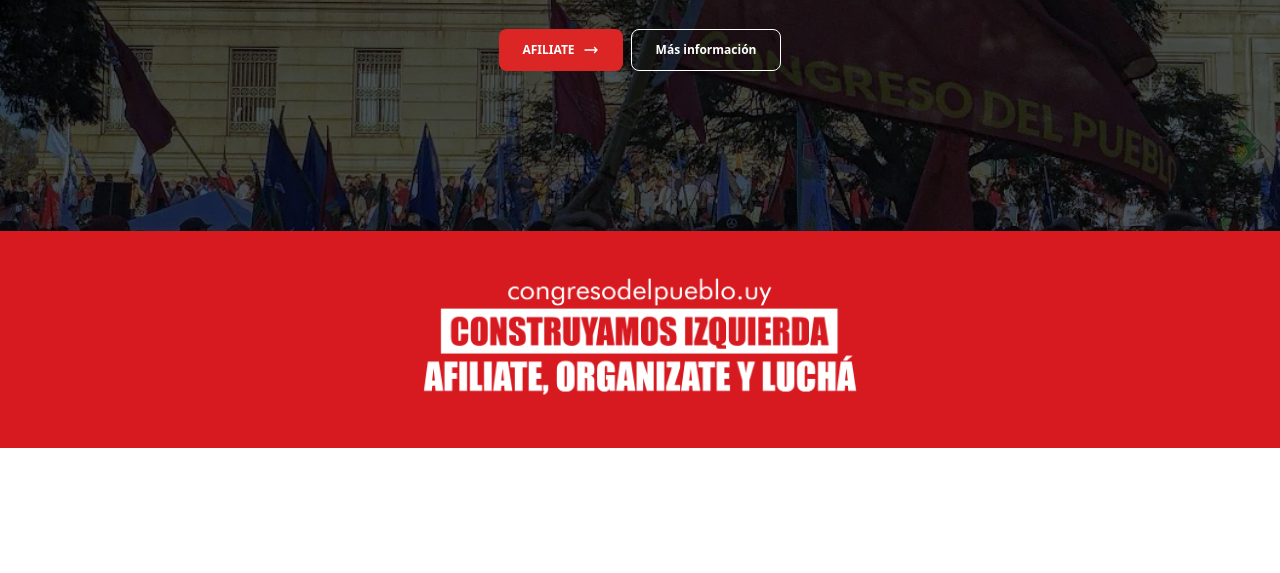
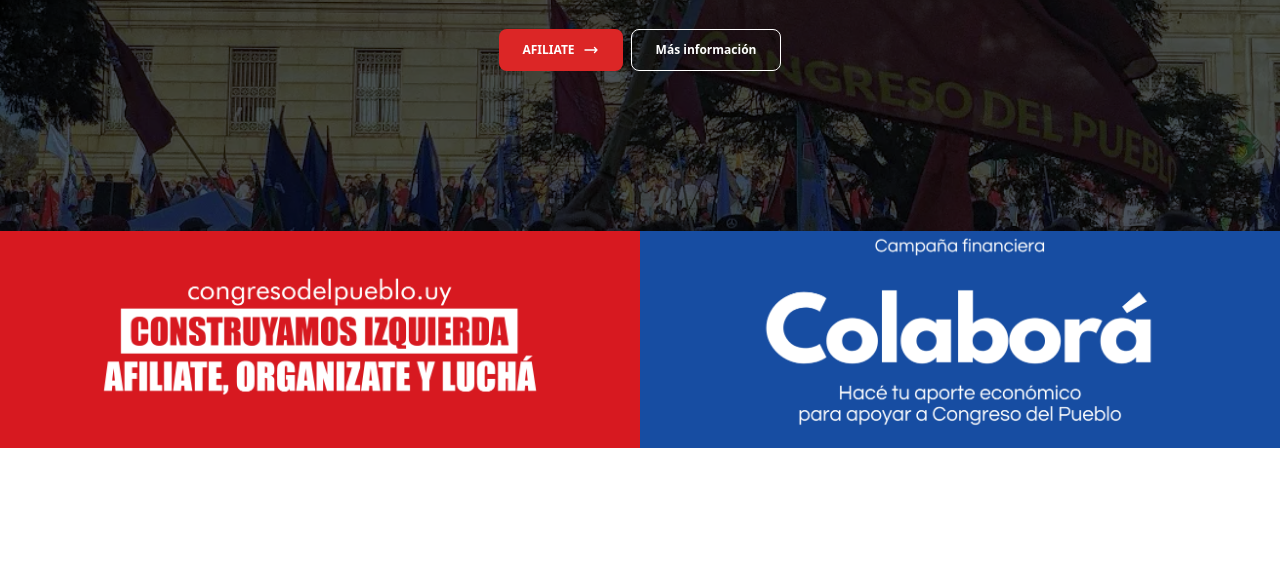
Before and after one commit to mateosebpe/cp-astro, an Astro site: page / in a window 1280 px wide. Shown: the part 369-942 px from the top of the page. Built offline with nearby package versions, Linux system fonts and the light colour scheme; Astro itself is replaced by a stand-in of ours.

Commit message:
colaborá

```diff
--- a/src/pages/index.astro
+++ b/src/pages/index.astro
@@ -28,9 +28,10 @@
 				<Button style="1" href="/quienes-somos">Más información</Button>
 			</div>
 		</Header>
-		<a
+		<div class="flex space-x-0 md:space-x-0  md:px-0 flex-col sm:flex-col md:flex-row">
+			<a
 			href="/afiliarse"
-			class="flex justify-center"
+			class="basis-1/2 flex justify-center"
 			style="background-color: #d71920;"
 		>
 			<img
@@ -39,6 +40,18 @@
 				alt="Banner de la Campaña de Afiliación de Congreso del Pueblo"
 			/>
 		</a>
+		<a
+			href="https://link.mercadopago.com.uy/congresodelpueblo"
+			class="basis-1/2 flex justify-center"
+			style="background-color: #174DA2"
+		>
+			<img
+				width="500px"
+				src="../../img/banner_colabora.png"
+				alt="Banner de la Campaña Financiera de Congreso del Pueblo"
+			/>
+		</a>
+		</div>
 
 
 		<BigTitle>Nuestra prensa</BigTitle>
```
Also changed, not shown: public/img/banner_colabora.png (added).
